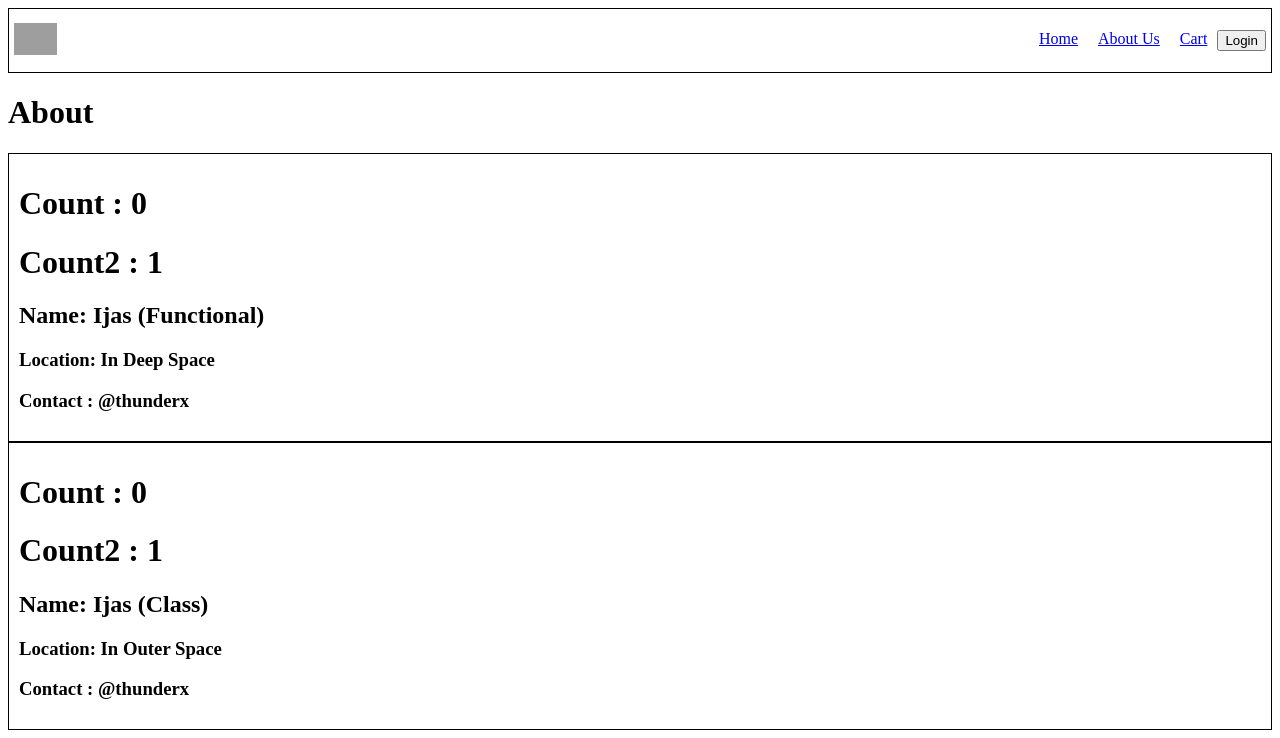
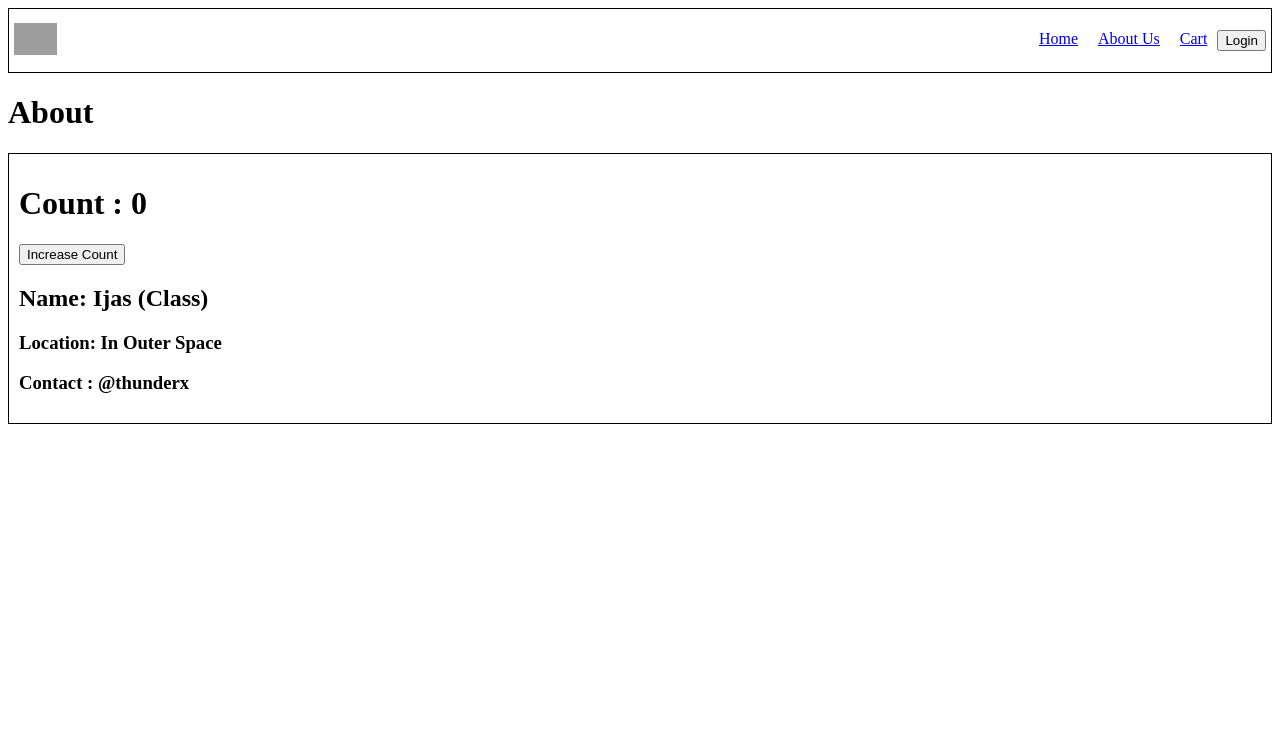
Before and after one commit to Izas-Ahamed/react-study, a React (Vite) app: page /about in a window 1280 px wide. Shown: the top 738 px of the page. Built offline with nearby package versions, Linux system fonts and the light colour scheme; grey boxes are pictures that could not be loaded.

Commit message:
added state variable in class-based component

```diff
--- a/src/components/About.js
+++ b/src/components/About.js
@@ -5,7 +5,6 @@
   return (
     <div>
       <h1>About</h1>
-      <User name="Ijas (Functional)" location="In Deep Space" />
       <UserClass name="Ijas (Class)" location="In Outer Space" />
     </div>
   );
--- a/src/components/UserClass.js
+++ b/src/components/UserClass.js
@@ -5,16 +5,21 @@
     super(props);
     this.state = {
       count: 0,
-      count2: 1,
     };
   }
   render() {
     const { name, location } = this.props;
-    const { count, count2 } = this.state;
+    const { count } = this.state;
     return (
       <div className="user-card">
         <h1>Count : {count}</h1>
-        <h1>Count2 : {count2}</h1>
+        <button
+          onClick={() => {
+            this.setState({ count: this.state.count + 1 });
+          }}
+        >
+          Increase Count
+        </button>
         <h2>Name: {name}</h2>
         <h3>Location: {location}</h3>
         <h3>Contact : @thunderx</h3>
```
